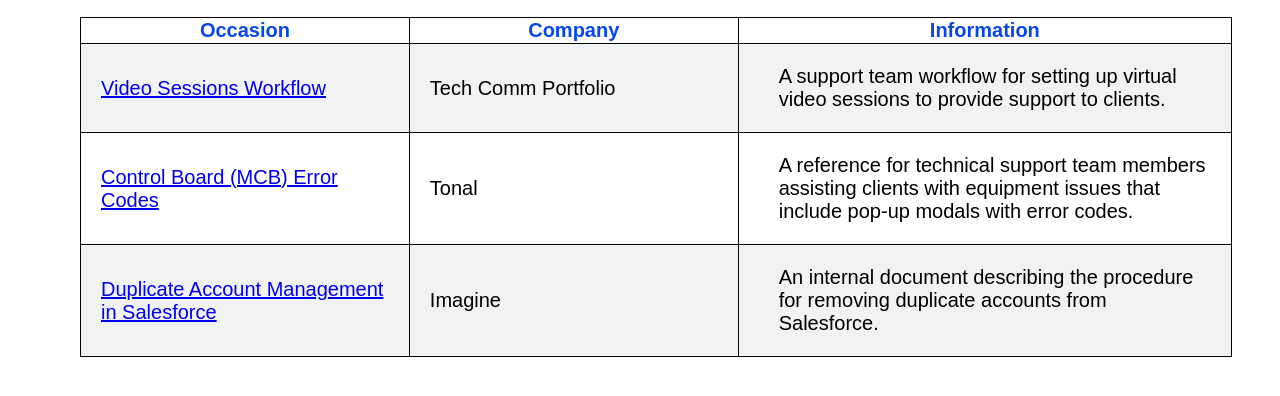
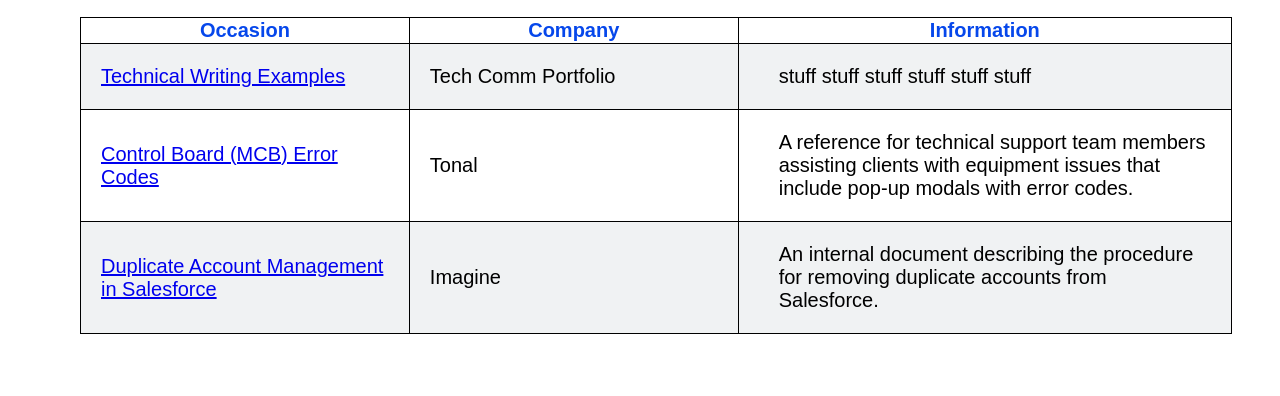
Before and after one commit to kenPortfolio/Portfolio, a plain HTML site: page index.html in a window 1280 px wide. Shown: the part 154-550 px from the top of the page. Drawn offline with Linux system fonts and the light colour scheme.

Commit message:
revised landing

```diff
--- a/index.html
+++ b/index.html
@@ -19,12 +19,11 @@
         <th>Information</th>
       </tr>
       <tr>
-        <td><a href="Portfolio/techCommExamples.html" target="_blank">Video Sessions Workflow</a>
+        <td><a href="Portfolio/techCommExamples.html" target="_blank">Technical Writing Examples</a>
         </td>
         <td>Tech Comm Portfolio</td>
         <td style="width:20%">
-          <p>A support team workflow for setting up virtual video
-            sessions to provide support to clients.</p>
+          <p>stuff   stuff stuff stuff stuff stuff </p>
         </td>
       </tr>
       <tr>
```
